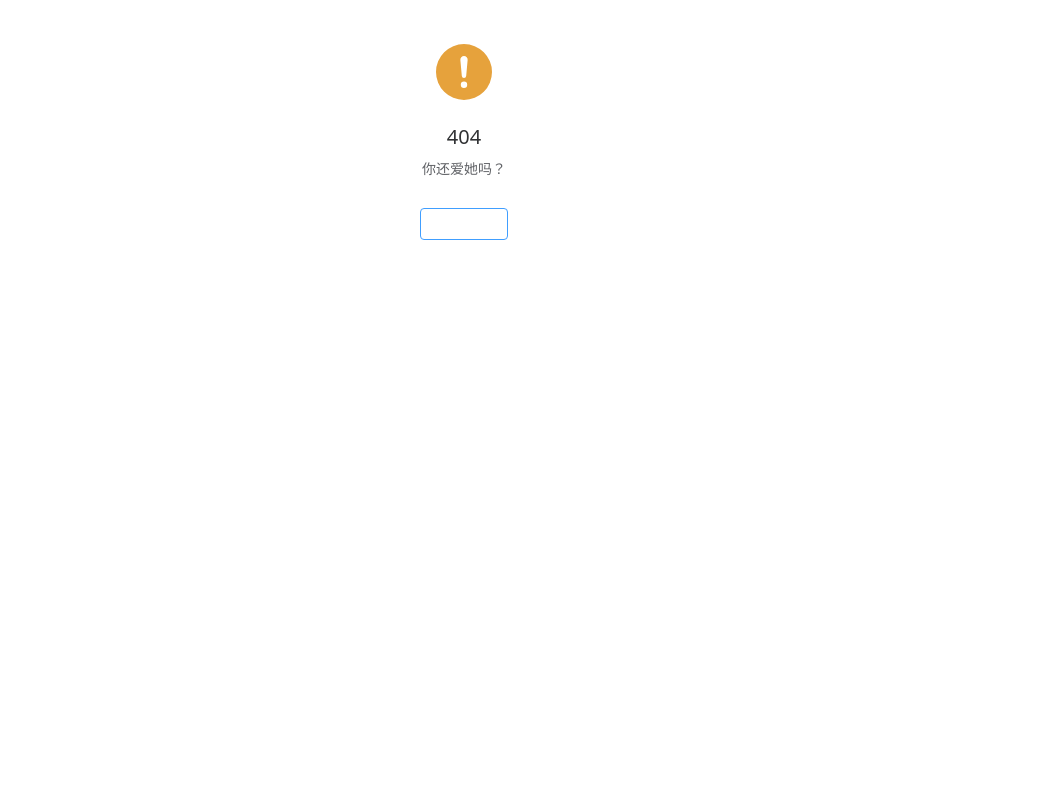
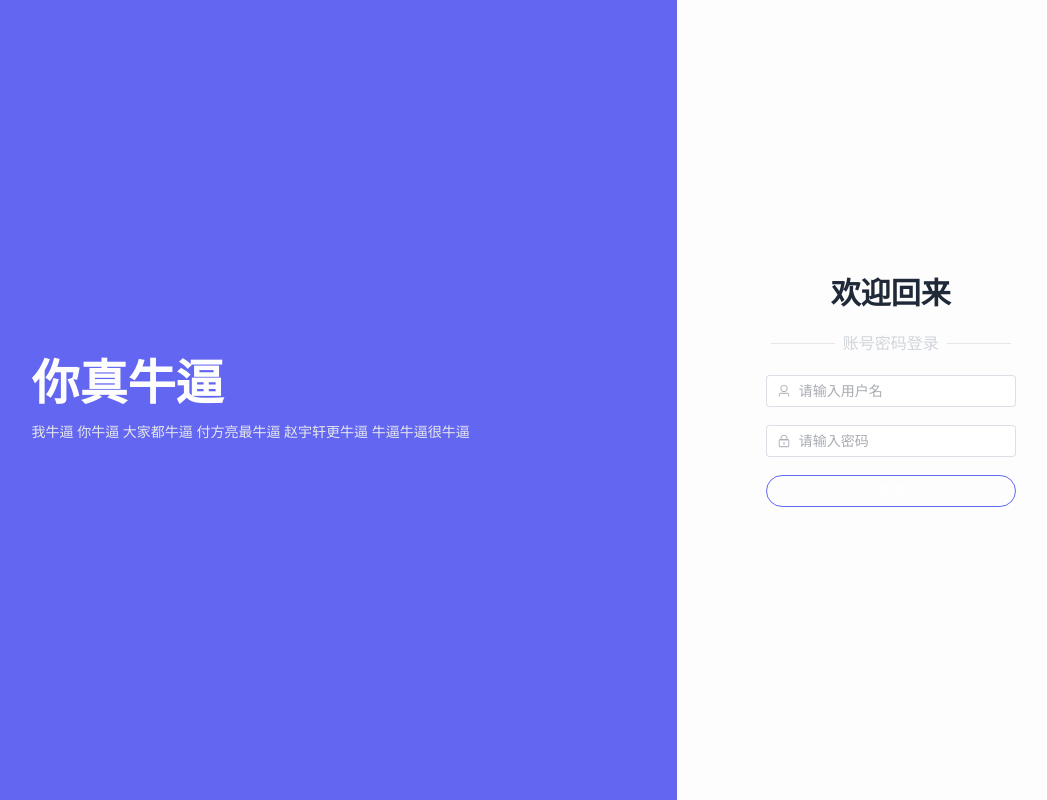
Before and after one commit to youthOfMe/shop-admin-vue3, a Vue app: page /login in a window 1280 px wide. Before the commit this address had no page. Shown: the whole page, without its empty margins (176-1223 px from the left). Built offline with nearby package versions, Linux system fonts and the light colour scheme.

Commit message:
feat: 搭建登录静态界面

```diff
--- a/package.json
+++ b/package.json
@@ -9,6 +9,7 @@
     "preview": "vite preview"
   },
   "dependencies": {
+    "@element-plus/icons-vue": "^2.3.1",
     "element-plus": "^2.7.2",
     "vue": "^3.4.21",
     "vue-router": "^4.3.2"
--- a/src/main.js
+++ b/src/main.js
@@ -3,6 +3,7 @@ import ElementPlus from 'element-plus'
 import 'element-plus/dist/index.css'
 import App from './App.vue'
 import router from './router'
+import * as ElementPlusIconsVue from '@element-plus/icons-vue'
 
 const app = createApp(App)
 
@@ -10,6 +11,10 @@ app.use(router)
 
 app.use(ElementPlus)
 
+for (const [key, component] of Object.entries(ElementPlusIconsVue)) {
+  app.component(key, component)
+}
+
 import 'virtual:windi.css'
 
 app.mount('#app')
--- /dev/null
+++ b/src/pages/login.vue
@@ -0,0 +1,52 @@
+<template>
+  <el-row style="min-height: 100vh;" class="bg-indigo-500">
+    <el-col :lg="16" :md="12" class="flex items-center justify-center flex-col">
+      <div>
+        <div class="font-bold text-5xl text-light-50 mb-4">你真牛逼</div>
+        <div class="text-gray-200 text-sm">我牛逼 你牛逼 大家都牛逼 付方亮最牛逼 赵宇轩更牛逼 牛逼牛逼很牛逼</div>
+      </div>
+    </el-col>
+    <el-col :lg="8" :md="12" class="bg-light-50 flex items-center justify-center flex-col">
+      <h2 class="font-bold text-3xl text-gray-800">欢迎回来</h2>
+      <div class="flex items-center justify-center my-5 text-gray-300
+      space-x-2">
+        <span class="h-[1px] w-16 bg-gray-200"></span>
+        <span>账号密码登录</span>
+        <span class="h-[1px] w-16 bg-gray-200"></span>
+      </div>
+      <el-form :model="form" class="w-[250px]">
+        <el-form-item>
+          <el-input v-model="form.username" placeholder="请输入用户名">
+            <template #prefix>
+              <el-icon class="el-input__icon"><user /></el-icon>
+            </template>
+          </el-input>
+        </el-form-item>
+        <el-form-item>
+          <el-input v-model="form.password" placeholder="请输入密码">
+            <template #prefix>
+              <el-icon class="el-input__icon"><lock /></el-icon>
+            </template>
+          </el-input>
+        </el-form-item>
+        <el-form-item>
+          <el-button round color="#626aef" class="w-[250px]" type="primary" @click="onSubmit">登录</el-button>
+        </el-form-item>
+      </el-form>
+    </el-col>
+  </el-row>
+</template>
+
+<script lang="ts" setup>
+import { reactive } from 'vue'
+
+// do not use same name with ref
+const form = reactive({
+  username: '',
+  password: ''
+})
+
+const onSubmit = () => {
+  console.log('submit!')
+}
+</script>
--- a/src/router/index.js
+++ b/src/router/index.js
@@ -17,6 +17,10 @@ const routes = [
     component: About
   },
   {
+    path: '/login',
+    component: () => import('@/pages/login.vue')
+  },
+  {
     path: '/:pathMatch(.*)*',
     name: 'NotFound',
     component: NotFound
```
Also changed, not shown: 1 other file (tests, documents, lock files or other folders).
